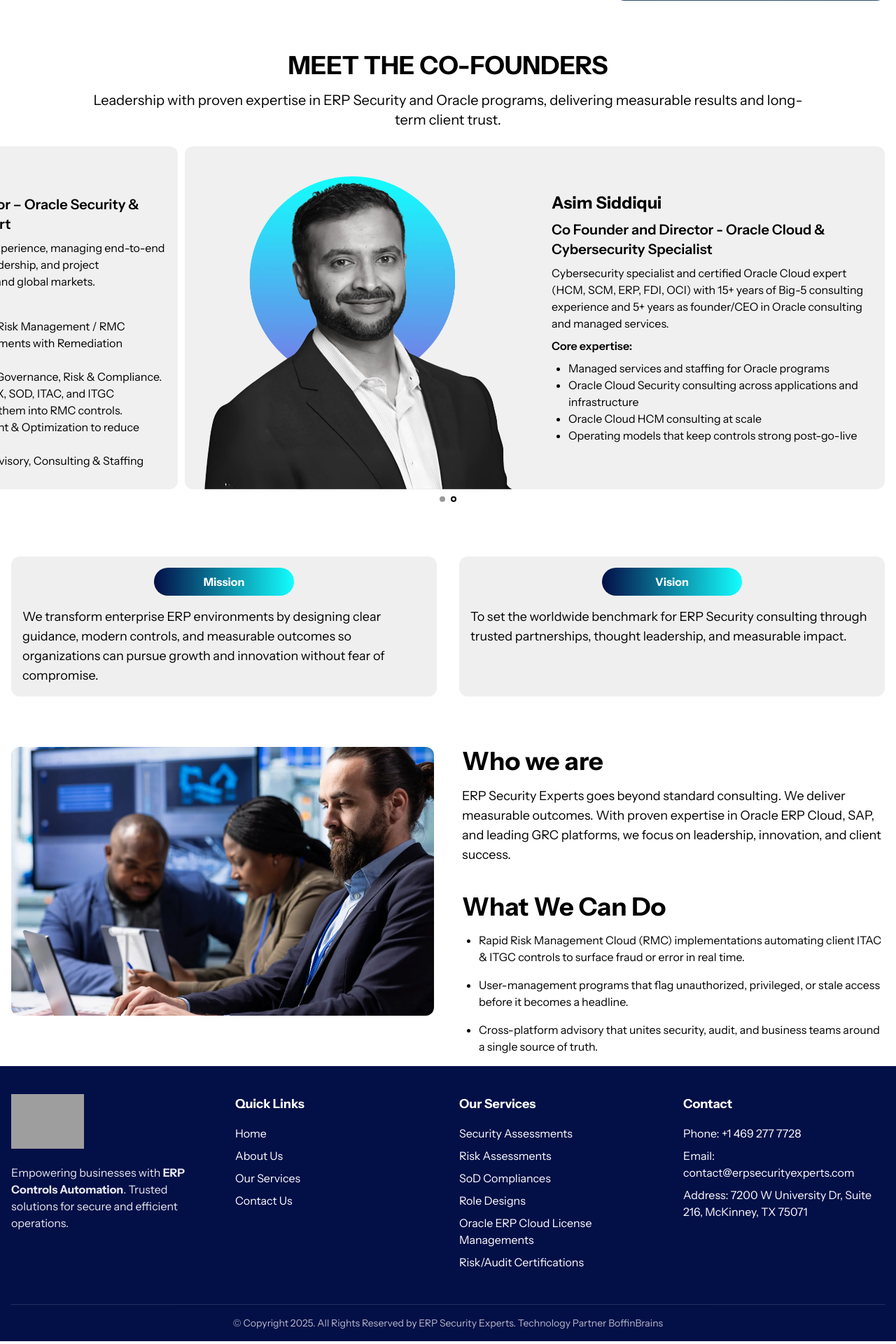
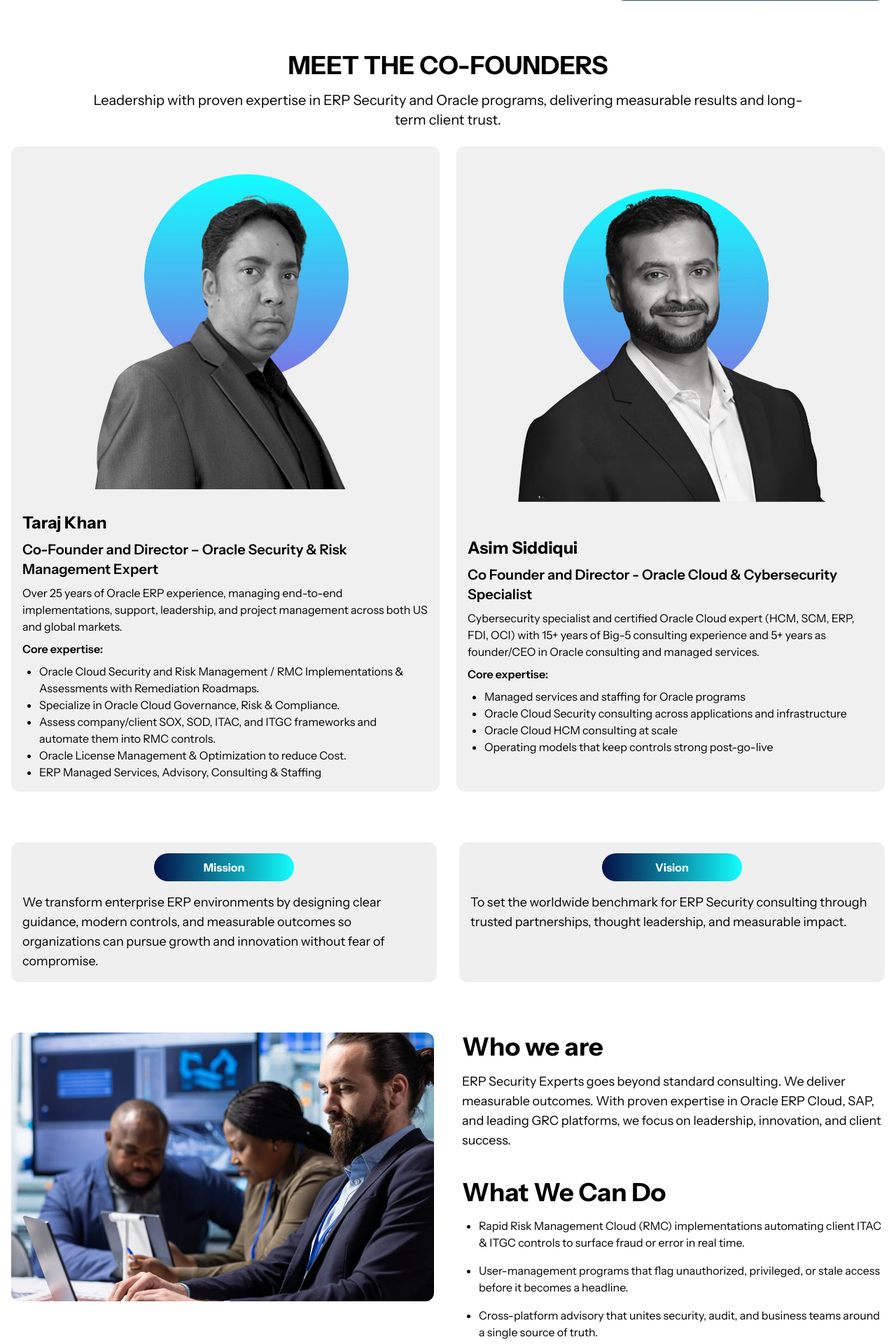
Before and after one commit to boffinbrains/erp, a PHP site: page /about.php in a window 1280 px wide. Shown: the part 689-2609 px from the top of the page at 70% size. Run offline with PHP 8.4, Linux system fonts and the light colour scheme; some libraries are stand-ins or nearby versions; grey boxes are pictures that could not be loaded.

Commit message:
swiper remove and address add

```diff
--- a/about.php
+++ b/about.php
@@ -207,7 +207,6 @@
                         hesitation. Our team combines decades of experience in ERP, cybersecurity, and regulations to
                         deliver solutions that secure, enable, and elevate every client we serve.</p>
                 </div>
-
                 <div class="flex justify-end">
                     <div class="bg-[#D6D4FF] lg:w-96 lg:h-96 rounded-xl overflow-hidden">
                         <img src="https://boffinbrains.in/erp/assets/images/erp-security.webp" alt="ERP Security Expert"
@@ -232,26 +231,32 @@
                 </p>
             </div>
 
-            <div class="mt-4 sm:mt-6">
-                <div class="teamSwiper mySwiper">
-                    <div class="swiper-wrapper">
-                        <div class="swiper-slide max-w-[1000px] !w-full rounded-xl overflow-hidden bg-[#F0F0F0]">
-                            <div class="grid grid-cols-1 lg:grid-cols-2 gap-4">
-                                <div class="pt-10 flex justify-center items-end">
+            <div class="mt-4 sm:mt-6 container grid grid-cols-1 lg:grid-cols-2 gap-6">
+                <div class="w-full bg-[#F0F0F0] rounded-xl overflow-hidden mx-auto flex">
+                    <div class="grid grid-cols-1 gap-4 flex-1">
+
+                        <div class="pt-10 flex justify-center items-center">
                             <img src="https://boffinbrains.in/erp/assets/images/taraj-khan.webp"
-                                        alt="Taraj Khan" class="max-h-[450px] w-auto object-contain" />
+                                alt="Taraj Khan"
+                                class="max-h-[450px] w-auto object-contain" />
                         </div>
+
                         <div class="p-4 flex flex-col justify-center space-y-2">
                             <h3 class="text-xl md:text-2xl font-bold">Taraj Khan</h3>
+
                             <p class="text-base md:text-xl font-semibold">
                                 Co-Founder and Director – Oracle Security & Risk Management Expert
                             </p>
+
                             <ul class="list-disc text-sm sm:text-base">
-                                      <p>Over 25 years of Oracle ERP experience, managing end-to-end implementations, support, leadership, and project management across both US and global markets.</p>
+                                <p>
+                                    Over 25 years of Oracle ERP experience, managing end-to-end implementations, support, leadership,
+                                    and project management across both US and global markets.
+                                </p>
                             </ul>
-                                    <p class="text-sm sm:text-base font-semibold">
-                                        Core expertise:
-                                    </p>
+
+                            <p class="text-sm sm:text-base font-semibold">Core expertise:</p>
+
                             <ul class="list-disc ml-6 text-sm sm:text-base">
                                 <li>
                                     Oracle Cloud Security and Risk Management / RMC Implementations & Assessments with Remediation Roadmaps.
@@ -259,72 +264,61 @@
                                 <li>
                                     Specialize in Oracle Cloud Governance, Risk & Compliance.
                                 </li>
-                                        <li>Assess company/client SOX, SOD, ITAC, and ITGC frameworks and automate them into RMC controls.</li>
+                                <li>
+                                    Assess company/client SOX, SOD, ITAC, and ITGC frameworks and automate them into RMC controls.
+                                </li>
                                 <li>Oracle License Management & Optimization to reduce Cost.</li>
                                 <li>
                                     ERP Managed Services, Advisory, Consulting & Staffing
                                 </li>
                             </ul>
                         </div>
+
                     </div>
                 </div>
 
-                        <div class="swiper-slide max-w-[1000px] !w-full rounded-xl overflow-hidden bg-[#F0F0F0]">
-                            <div class="grid grid-cols-1 lg:grid-cols-2 gap-4">
-                                <div class="pt-10 flex justify-center">
+
+                <div class="w-full bg-[#F0F0F0] rounded-xl overflow-hidden mx-auto flex">
+                    <div class="grid grid-cols-1 gap-4 flex-1">
+
+                        <div class="pt-10 flex justify-center items-center">
                             <img src="https://boffinbrains.in/erp/assets/images/asim-siddiqui-image.webp"
-                                        alt="Asim Siddiqui" class="max-h-[450px] w-auto object-contain" />
+                                alt="Asim Siddiqui"
+                                class="max-h-[450px] w-auto object-contain" />
                         </div>
-                                <div class="p-4 flex flex-col justify-center space-y-2">
+
+                        <div class="p-4 flex flex-col justify-start h-full space-y-2">
                             <h3 class="text-xl md:text-2xl font-bold">Asim Siddiqui</h3>
+
                             <p class="text-base md:text-xl font-semibold">
                                 Co Founder and Director - Oracle Cloud & Cybersecurity Specialist
                             </p>
+
                             <ul class="list-disc text-sm sm:text-base">
-                                    <p>Cybersecurity specialist and certified Oracle Cloud expert (HCM, SCM, ERP, FDI, OCI) with 15+ years of Big-5 consulting experience and 5+ years as founder/CEO in Oracle consulting and managed services.</p>
+                                <p>
+                                    Cybersecurity specialist and certified Oracle Cloud expert (HCM, SCM, ERP, FDI, OCI)
+                                    with 15+ years of Big-5 consulting experience and 5+ years as founder/CEO
+                                    in Oracle consulting and managed services.
+                                </p>
                             </ul>
-                                    <p class="text-sm sm:text-base font-semibold">
-                                        Core expertise:
-                                    </p>
+
+                            <p class="text-sm sm:text-base font-semibold">Core expertise:</p>
+
                             <ul class="list-disc ml-6 text-sm sm:text-base">
                                 <li>Managed services and staffing for Oracle programs</li>
-                                        <li>
-                                            Oracle Cloud Security consulting across applications and
-                                            infrastructure
-
-                                        </li>
+                                <li>Oracle Cloud Security consulting across applications and infrastructure</li>
                                 <li>Oracle Cloud HCM consulting at scale</li>
-                                        <li>
-                                            Operating models that keep controls strong post-go-live
-                                        </li>
+                                <li>Operating models that keep controls strong post-go-live</li>
                             </ul>
                         </div>
+
                     </div>
                 </div>
+
+
             </div>
-                    <div class="swiper-pagination static"></div>
+
         </div>
-            </div>
-        </div>
-        <script defer>
-        const teamSwiper = new Swiper(".mySwiper", {
-            loop: false,
-            spaceBetween: 10,
-            slidesPerView: "auto",
-            centeredSlides: false,
-            autoplay: {
-                delay: 5000,
-            },
-            pagination: {
-                el: ".swiper-pagination",
-                clickable: true,
-            },
-            navigation: {
-                nextEl: ".swiper-button-next",
-                prevEl: ".swiper-button-prev",
-            },
-        });
-    </script>
     </section>
 
     <section>
@@ -350,7 +344,6 @@
                             Vision
                         </div>
                     </div>
-
                     <p class="text-base md:text-lg mt-4">To set the worldwide benchmark for ERP Security consulting
                         through trusted partnerships, thought leadership, and measurable impact.</p>
                 </div>
--- a/footer.php
+++ b/footer.php
@@ -40,7 +40,7 @@
                         <a href="" class="hover:text-[#13FEFE] transition-colors">Risk Assessments</a>
                     </li>
                     <li>
-                        <a href="" class="hover:text-[#13FEFE] transition-colors">SoD Compliances</a>
+                        <a href="" class="hover:text-[#13FEFE] transition-colors">SOD Compliances</a>
                     </li>
                     <li>
                         <a href="" class="hover:text-[#13FEFE] transition-colors">Role Designs</a>
@@ -49,7 +49,7 @@
                         <a href="" class="hover:text-[#13FEFE] transition-colors">Oracle ERP Cloud License
                             Managements</a>
                     </li>
-                     <li>
+                    <li>
                         <a href="" class="hover:text-[#13FEFE] transition-colors">Risk/Audit Certifications</a>
                     </li>
                 </ul>
@@ -60,14 +60,20 @@
                 <ul class="space-y-2 text-sm sm:text-base">
                     <li>
                         Phone:
-                        <a href="tel:+1-602-500-6054" class="hover:text-[#13FEFE] transition-colors">+1 469 277 7728</a>
+                        <a href="tel:+1-602-500-6054" class="hover:text-[#13FEFE] transition-colors">+1 602 500 6054</a>
                     </li>
                     <li>
                         Email:
                         <a href="mailto:contact@erpsecurityexperts.com"
                             class="hover:text-[#13FEFE] transition-colors">contact@erpsecurityexperts.com</a>
                     </li>
-                    <li>Address: 7200 W University Dr, Suite 216, McKinney, TX 75071</li>
+                </ul>
+                <h3 class="text-lg font-bold mt-6 mb-2">Address:</h3>
+                <ul class="space-y-2 text-sm sm:text-base">
+                    <li>7200 W University Dr, Suite 216, McKinney, TX 75071</li>
+                    <li>15650 N Black Canyon Hwy, STE B135,
+                        Phoenix, AZ - 85053.
+                    </li>
                 </ul>
             </div>
         </div>
--- a/index.php
+++ b/index.php
@@ -123,6 +123,7 @@
                     0 0 80px rgba(19, 254, 254, 0.3),
                     inset 0 2px 20px rgba(255, 255, 255, 0.3);
             }
+
             50% {
                 transform: translateY(-10px) scale(1.05);
                 box-shadow: 0 0 60px rgba(19, 254, 254, 0.8),
@@ -130,6 +131,7 @@
                     inset 0 2px 30px rgba(255, 255, 255, 0.4);
             }
         }
+
         .play-icon {
             filter: drop-shadow(0 2px 4px rgba(0, 0, 0, 0.3));
         }
@@ -322,7 +324,7 @@
                             :class="activeTab === 'compliance' ? 'text-gray-900' : 'text-gray-600'"
                             class="py-2 text-sm lg:text-base font-semibold transition-all duration-300 relative bg-white border-b-4 border-transparent"
                             :style="activeTab === 'compliance' ? 'border-image: linear-gradient(90deg, #13FEFE 0%, #021451 100%) 1;' : ''">
-                            <span class="block">SoD Compliances</span>
+                            <span class="block">SOD Compliances</span>
                         </button>
                         <button @click="activeTab = 'innovation'"
                             :class="activeTab === 'innovation' ? 'text-gray-900' : 'text-gray-600'"
--- a/service.php
+++ b/service.php
@@ -293,7 +293,7 @@
                                 stroke-linecap="round" stroke-linejoin="round" />
                         </svg>
                     </div>
-                    <h3 class="text-xl md:text-2xl font-semibold mt-2">SoD Compliances</h3>
+                    <h3 class="text-xl md:text-2xl font-semibold mt-2">SOD Compliances</h3>
                     <p class="text-sm italic mb-2">Prevent conflicts, enforce compliance, and protect operations.</p>
                     <div class="text-left"
                         x-data="expandableText(`Conflicts in user roles can result in financial fraud, compliance failures, and audit issues. Our SoD services enforce rigorous controls by detecting and remediating role conflicts across your ERP Cloud. We design preventive and detective SoD policies, automate conflict monitoring, and provide
```
Also changed, not shown: contact.php (+9 -3 lines), package-lock.json (added). Lines whose indentation alone changed are shown as unchanged.
